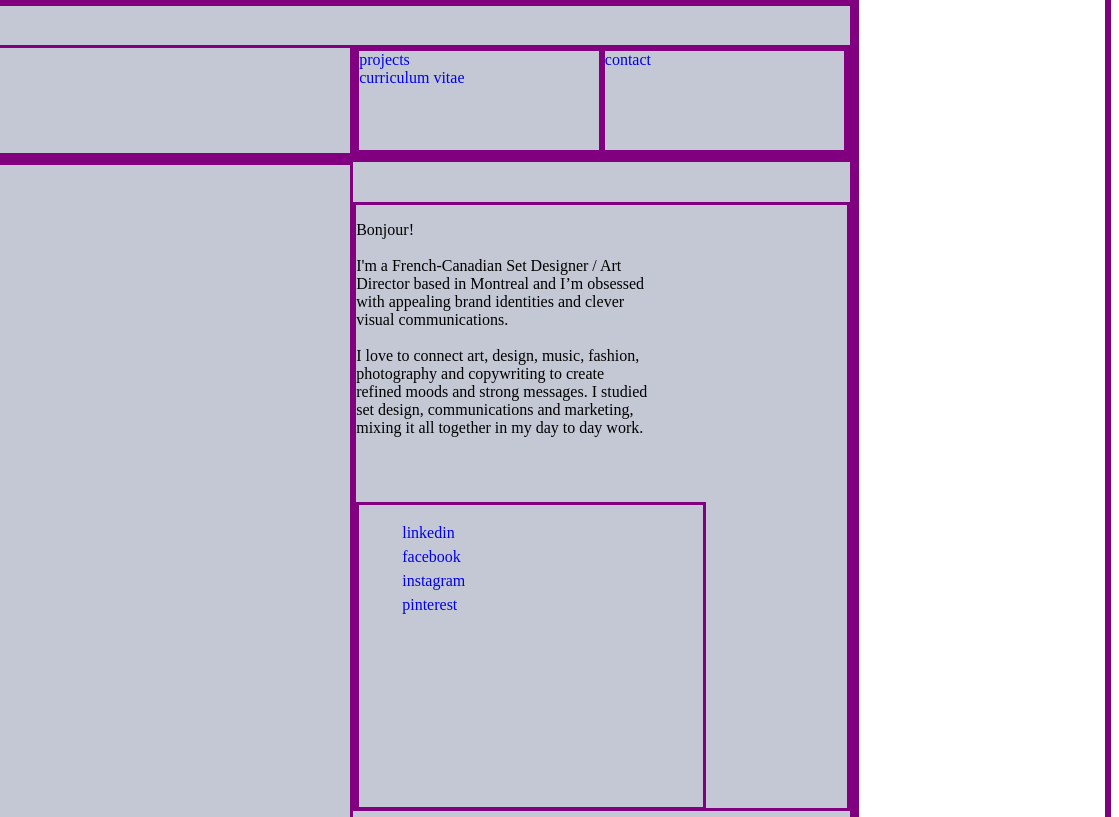
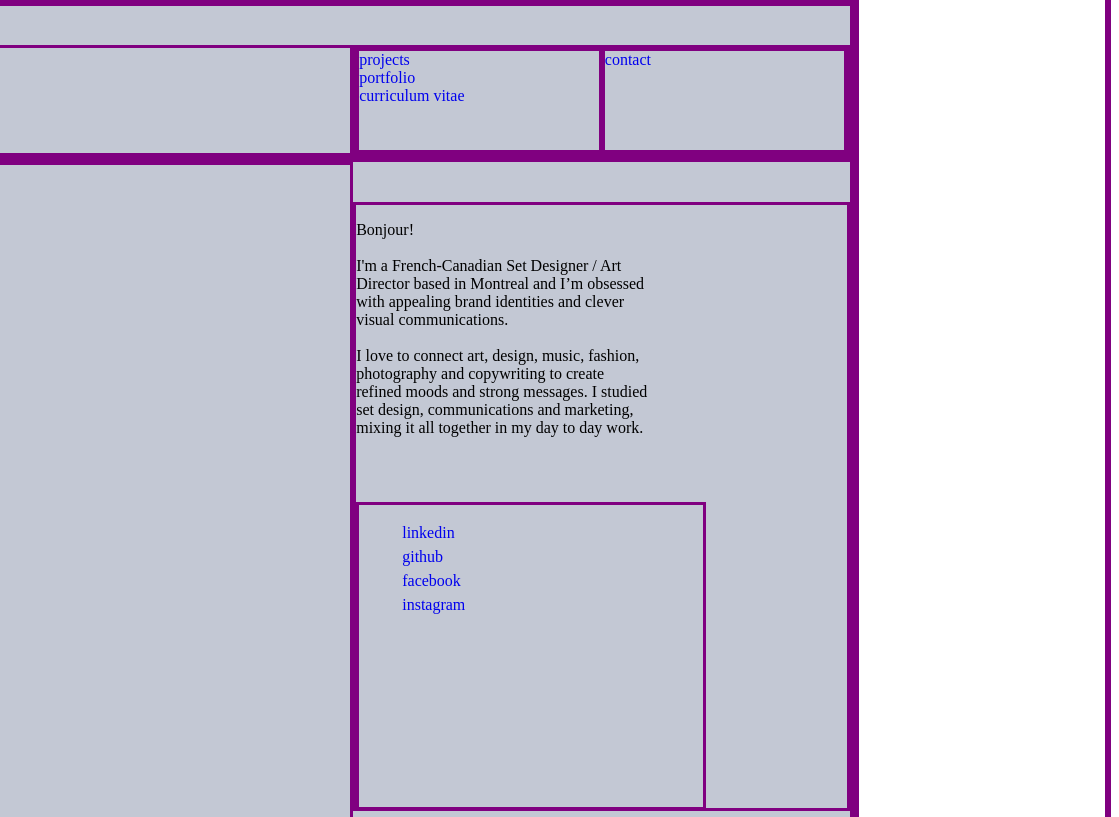
Before and after one commit to madejo1978/website_portfolio, a plain HTML site: page index.html in a window 1280 px wide. Shown: the part 620-1437 px from the top of the page, 161-1280 px from the left. Drawn offline with Linux system fonts and the light colour scheme.

Commit message:
index-v2

```diff
--- a/index.html
+++ b/index.html
@@ -17,6 +17,7 @@
                     <img class="pic-logo" src="images/logo-HANDSOME.PNG" alt="HANDSOME"></div>
                 <div class="intro-text debug">
                     <h1>junior full stack developer<br>in training</h1>
+                    <img class="pic-content" src="images/foto-content.jpeg" alt="picture"><br>
                     <img class="pic-content" src="images/foto-content.jpeg" alt="picture">
                 </div>
             </div>
@@ -29,6 +30,7 @@
                 <div class="intro-navbar-row-right debug">
                     <div class="column debug">
                         <a href="#">projects</a><br>
+                        <a href="#">portfolio</a><br>
                         <a href="#">curriculum vitae</a></div>
                     <div class="column debug">
                         <a href="#">contact</a></div>
@@ -46,9 +48,9 @@
                         <div class="content-socialMedia debug">
                             <ul>
                                 <li><a href="#" target="_blank">linkedin</a></li>
+                                <li><a href="#" target="_blank">github</a></li>
                                 <li><a href="#" target="_blank">facebook</a></li>
                                 <li><a href="#" target="_blank">instagram</a></li>
-                                <li><a href="#" target="_blank">pinterest</a></li>
                             </ul>
                         </div>
                     </div>
```
